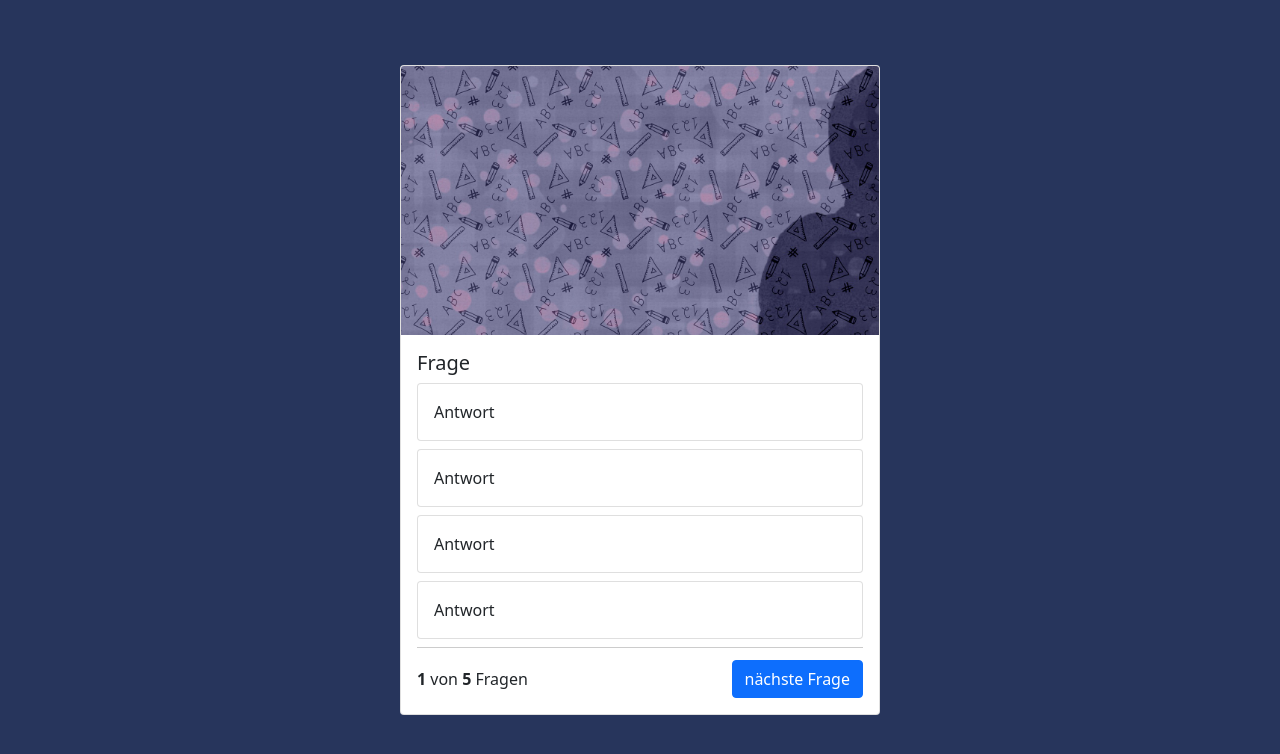
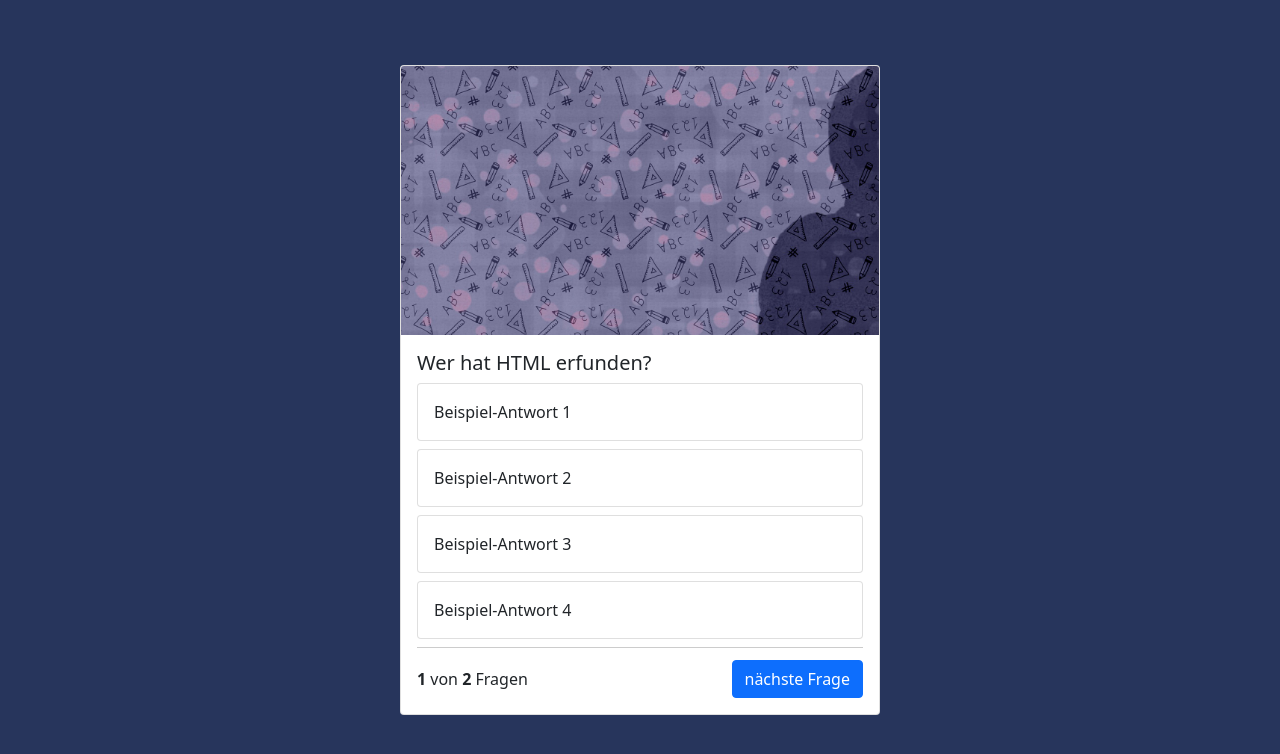
Before and after one commit to LukasKlammer/QuizApp, a plain HTML site: page index.html in a window 1280 px wide. Shown: the part 60-814 px from the top of the page. Drawn offline with nearby package versions, Linux system fonts and the light colour scheme.

Commit message:
added JSON, render questions and text

```diff
--- a/index.html
+++ b/index.html
@@ -21,7 +21,7 @@
 
 </head>
 
-<body>
+<body onload="init()">
 
 
     <nav class="navbar navbar-light bg-light">
@@ -34,33 +34,34 @@
         <div class="card quiz-card">
             <img src="img/pencil.jpg" class="card-img-top">
             <div class="card-body">
-                <h5 class="card-title">Frage</h5>
-                <div class="card mb-2">
-                    <div class="card-body">
+                <h5 class="card-title" id="question-text">Frage</h5>
+
+                <div class="card quiz-answer mb-2" onclick="answer('answer_1')">
+                    <div class="card-body" id="answer_1">
                         Antwort
                     </div>
                 </div>
 
-                <div class="card mb-2">
-                    <div class="card-body">
+                <div class="card quiz-answer mb-2" onclick="answer('answer_2')">
+                    <div class="card-body" id="answer_2">
                         Antwort
                     </div>
                 </div>
 
-                <div class="card mb-2">
-                    <div class="card-body">
+                <div class="card quiz-answer mb-2" onclick="answer('answer_3')">
+                    <div class="card-body" id="answer_3">
                         Antwort
                     </div>
                 </div>
 
-                <div class="card mb-2">
-                    <div class="card-body">
+                <div class="card quiz-answer mb-2" onclick="answer('answer_4')">
+                    <div class="card-body" id="answer_4">
                         Antwort
                     </div>
                 </div>
 
                 <div class="question-footer">
-                    <span><b>1</b> von <b>5</b> Fragen</span>
+                    <span><b>1</b> von <b id="all-questions">5</b> Fragen</span>
                     <button class="btn btn-primary">nächste Frage</button>
                 </div>
 
--- a/script.js
+++ b/script.js
@@ -0,0 +1,41 @@
+let questions = [
+    {
+        "question": "Wer hat HTML erfunden?",
+        "answer_1": "Beispiel-Antwort 1",
+        "answer_2": "Beispiel-Antwort 2",
+        "answer_3": "Beispiel-Antwort 3",
+        "answer_4": "Beispiel-Antwort 4",
+        "right answer": 3,
+    },
+    {
+        "question": "",
+        "answer_1": "",
+        "answer_2": "",
+        "answer_3": "",
+        "answer_4": "",
+        "right answer": 3,
+    }
+];
+
+let currentQuestion = 0;
+
+function init() {
+    document.getElementById('all-questions').innerHTML = questions.length;
+
+    showQuestion();
+}
+
+
+function showQuestion() {
+    let question = questions[currentQuestion];
+
+    document.getElementById('question-text').innerHTML = question['question']; // rendert die Frage
+
+    for (let i = 1; i < 5; i++) {
+        document.getElementById('answer_' + i).innerHTML = question['answer_' + i]; // rendert die Antworten
+    }
+
+
+
+
+}
--- a/style.css
+++ b/style.css
@@ -21,3 +21,8 @@ body {
 .quiz-card {
     width: 30rem;
 }
+
+.quiz-answer:hover {
+    cursor: pointer;
+    background-color: rgba(0,0,0,0.05);
+}
```
